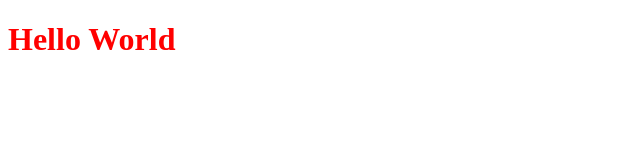
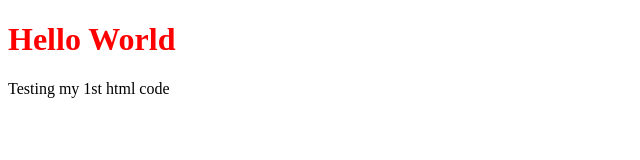
Before and after one commit to Asad-Zaidi/Hello-World, a website: page index.html in a window 1280 px wide. Shown: the whole page, without its empty margins (0-640 px from the left). Drawn offline with Linux system fonts and the light colour scheme.

Commit message:
paragraph

```diff
--- a/index.html
+++ b/index.html
@@ -8,5 +8,6 @@
 </head>
 <body>
     <h1>Hello World</h1>
+    <p>Testing my 1st html code</p>
 </body>
 </html>
```
